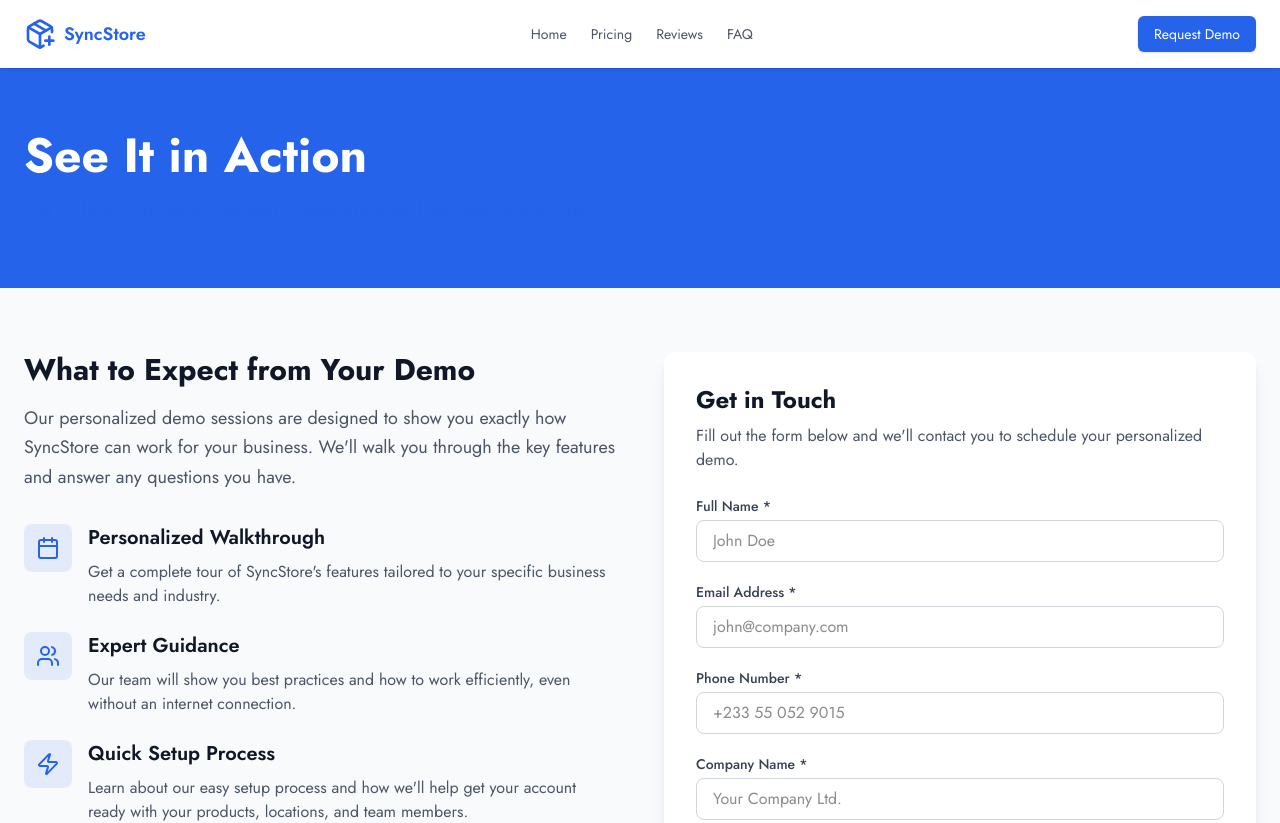
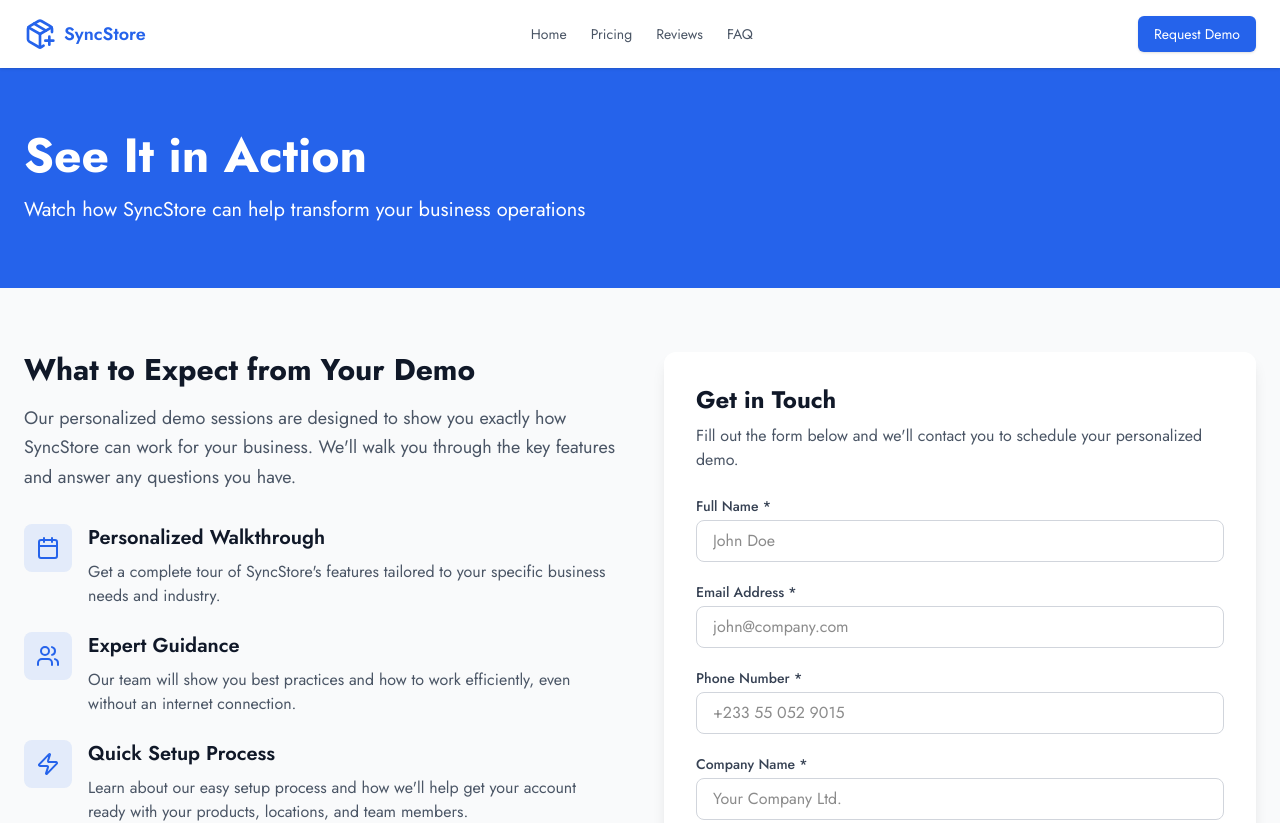
Before and after one commit to FosterSOAsare/syncstore-landing, a Next.js app: page /demo in a window 1280 px wide. Shown: the top 823 px of the page. Built offline with nearby package versions, Linux system fonts and the light colour scheme.

Commit message:
Text fix

```diff
--- a/components/demo/DemoContent.tsx
+++ b/components/demo/DemoContent.tsx
@@ -70,7 +70,7 @@ export default function DemoContent() {
             <h1 className="text-4xl md:text-5xl font-bold mb-4">
               See It in Action
             </h1>
-            <p className="text-xl text-primary/10">
+            <p className="text-xl text-white">
               Watch how SyncStore can help transform your business operations
             </p>
           </div>
```
